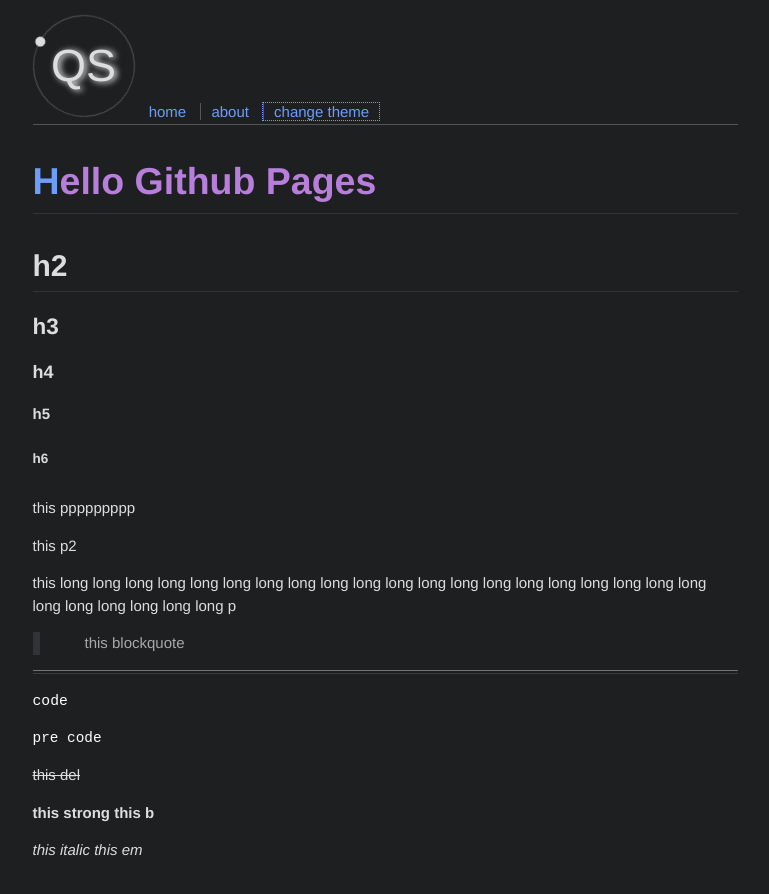
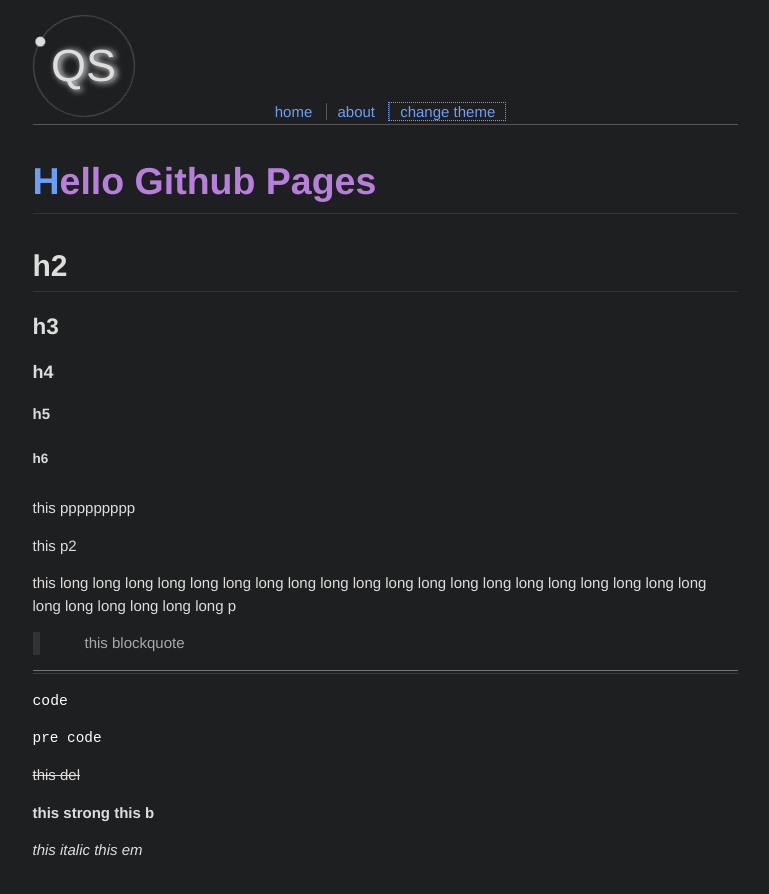
Before and after one commit to jerrychan7/qinshou2017.github.io, a plain HTML site: page index.html in a window 1280 px wide. Both pictures are taken after a click on the link "change theme". Shown: the whole page, without its empty margins (255-1024 px from the left). Drawn offline with Linux system fonts and the light colour scheme.

Commit message:
change the style of the header navigation bar

```diff
--- a/index.css
+++ b/index.css
@@ -91,21 +91,29 @@
     background-color: #ddd;
 }
 
-.headerNav {
+.header {
     margin: auto auto 15px;
     border-bottom: 1px solid;
+    position: relative;
+}
+.headerNav {
+    position: absolute;
+    left: 0;
+    right: 0;
+    bottom: 0;
+    text-align: center;
 }
 .headerNav a { padding: 0 10px; }
 .headerNav a + a { border-left: 1px solid; }
 
-.headerNav { border-bottom-color: #e4e4e4; }
+.header { border-bottom-color: #e4e4e4; }
 .headerNav a + a { border-left-color: #e4e4e4; }
 
-.darktheme .headerNav { border-bottom-color: #555; }
+.darktheme .header { border-bottom-color: #555; }
 .darktheme .headerNav a + a { border-left-color: #555; }
 
 @media (max-width: 768px) {
-    .headerNav { text-align: center; }
+    .headerNav { position: static; }
     .logo {
         display: block;
         text-align: center;
--- a/index.html
+++ b/index.html
@@ -9,14 +9,16 @@
     <script src="index.js"></script>
 </head>
 <body><div class="body">
-    <div class="headerNav">
+    <div class="header">
         <div class="logo">
             <div class="logoword">QS</div>
            <div class="rond"><div class="light"></div></div>
         </div>
-        <a href="home.html">home</a>
-        <a href="about.hmtl">about</a>
-        <a href="javascript:void(0);" onclick="retheme();">change theme</a>
+        <div class="headerNav">
+            <a href="home.html">home</a>
+            <a href="about.hmtl">about</a>
+            <a href="javascript:void(0);" onclick="retheme();">change theme</a>
+        </div>
     </div>
     <h1>hello github pages</h1>
     <h2>h2</h2>
```
